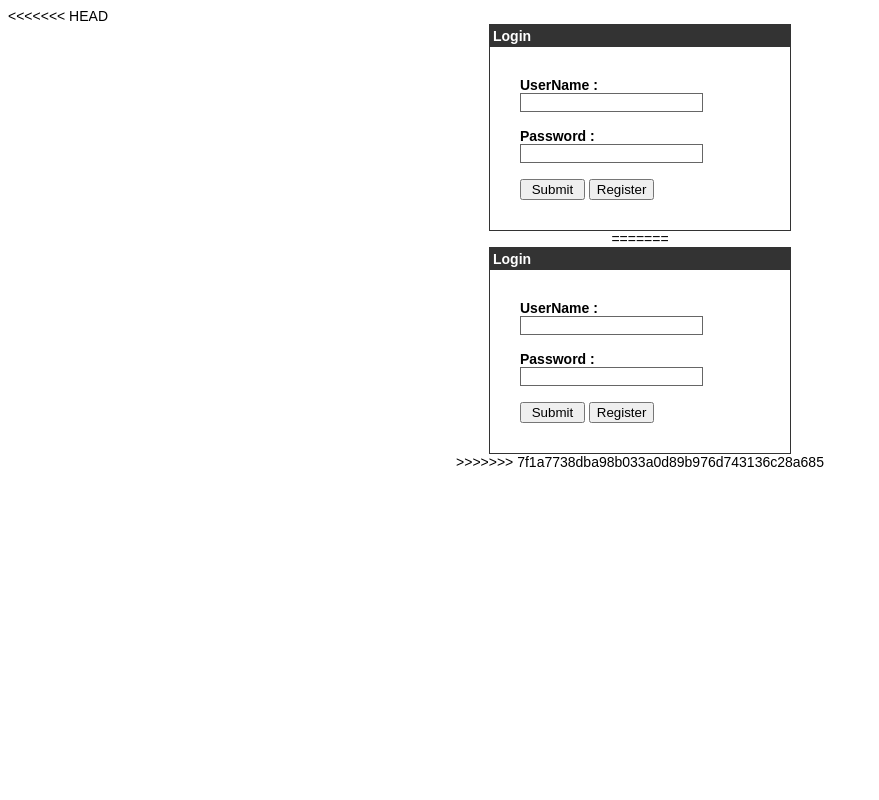
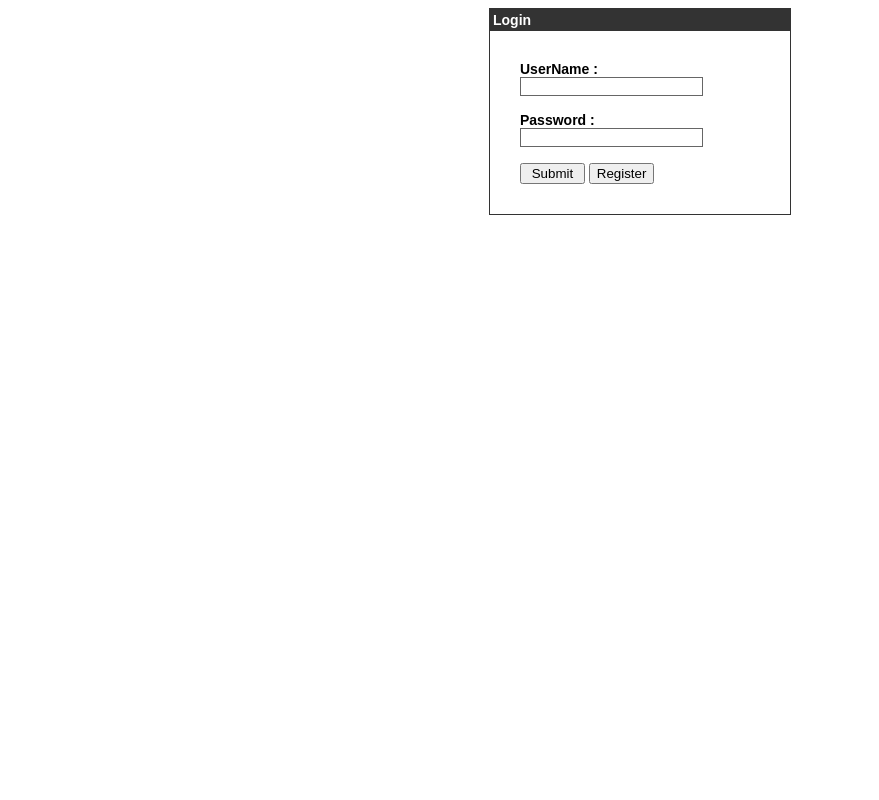
Before and after one commit to rmki16/el6116-tugas5, a PHP site: page /login.php in a window 1280 px wide. Shown: the whole page, without its empty margins (0-879 px from the left). Run offline with PHP 8.4, Linux system fonts and the light colour scheme; data that the repository does not hold is empty.

Commit message:
Update login.php

```diff
--- a/html/login.php
+++ b/html/login.php
@@ -1,4 +1,3 @@
-<<<<<<< HEAD
 <?php
    include("config.php");
    session_start();
@@ -76,82 +75,3 @@
 
    </body>
 </html>
-=======
-<?php
-   include("config.php");
-   session_start();
-
-   if($_SERVER["REQUEST_METHOD"] == "POST") {
-      // username and password sent from form
-	  $error="";
-      $myusername = mysqli_real_escape_string($mysqli,$_POST['username']);
-      $mypassword = mysqli_real_escape_string($mysqli,$_POST['password']);
-
-      $sql = "SELECT id FROM users WHERE username = '$myusername' and pass_plain = '$mypassword'";
-      $result = mysqli_query($mysqli,$sql);
-      $row = mysqli_fetch_array($result,MYSQLI_ASSOC);
-      $active = $row['active'];
-
-      $count = mysqli_num_rows($result);
-
-      // If result matched $myusername and $mypassword, table row must be 1 row
-
-      if($count == 1) {
-         $_SESSION['login_user'] = $myusername;
-
-         header("location: welcome.php");
-      }else {
-         $error = "Your Login Name or Password is invalid";
-      }
-   }
-?>
-<html>
-
-   <head>
-      <title>Login Page</title>
-
-      <style type = "text/css">
-         body {
-            font-family:Arial, Helvetica, sans-serif;
-            font-size:14px;
-         }
-
-         label {
-            font-weight:bold;
-            width:100px;
-            font-size:14px;
-         }
-
-         .box {
-            border:#666666 solid 1px;
-         }
-      </style>
-
-   </head>
-
-   <body bgcolor = "#FFFFFF">
-
-      <div align = "center">
-         <div style = "width:300px; border: solid 1px #333333; " align = "left">
-            <div style = "background-color:#333333; color:#FFFFFF; padding:3px;"><b>Login</b></div>
-
-            <div style = "margin:30px">
-
-               <form action = "" method = "post">
-                  <label>UserName  :</label><input type = "text" name = "username" class = "box"/><br /><br />
-                  <label>Password  :</label><input type = "password" name = "password" class = "box" /><br/><br />
-                  <input type = "submit" value = " Submit "/>
-                  <input type = "button" name="register" value="Register" onClick="window.location='register.php';" />
-               </form>
-
-               <div style = "font-size:11px; color:#cc0000; margin-top:10px">
-
-            </div>
-
-         </div>
-
-      </div>
-
-   </body>
-</html>
->>>>>>> 7f1a7738dba98b033a0d89b976d743136c28a685
```
